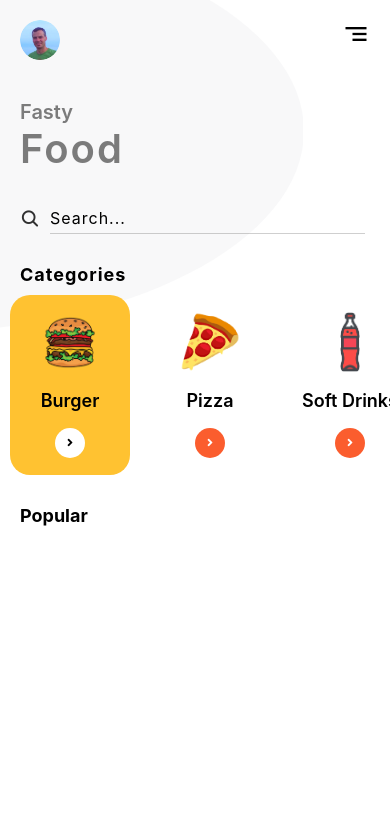
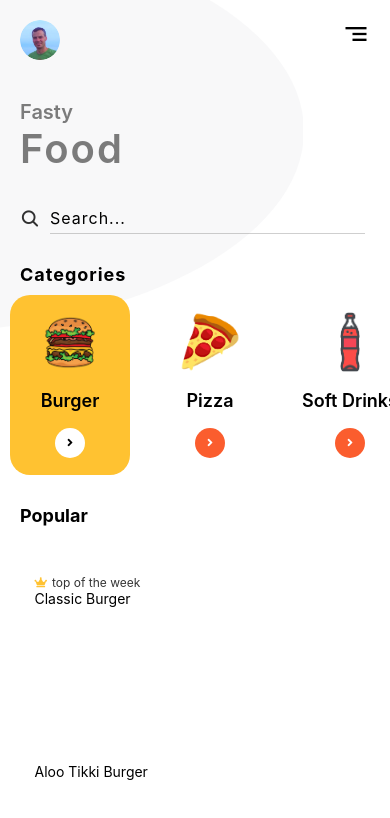
Before and after one commit to Saoa35/FastyFood, a React Native app: screen /home in a window 390 px wide. Shown: the top 818 px of the page. Built offline with nearby package versions, Linux system fonts and the light colour scheme.

Commit message:
+ added renderItems func.

```diff
--- a/src/components/Home.tsx
+++ b/src/components/Home.tsx
@@ -17,6 +17,57 @@ import {Category} from '../@types/inrefaces';
 
 const Home: React.FC = () => {
   const [currentSelected, setCurrentSelected] = useState(0);
+
+  const renderItems = (data, index) => {
+    return (
+      <TouchableOpacity
+        key={index}
+        style={{
+          width: '100%',
+          height: 180,
+          justifyContent: 'center',
+          alignItems: 'center',
+        }}>
+        <View
+          style={{
+            width: '90%',
+            height: 160,
+            backgroundColor: COLORS.white,
+            borderRadius: 20,
+            elevation: 4,
+            position: 'relative',
+            padding: 15,
+            flexDirection: 'row',
+            justifyContent: 'space-between',
+            alignItems: 'center',
+          }}>
+          <View style={{marginBottom: 50}}>
+            <View
+              style={{
+                flexDirection: 'row',
+                alignItems: 'center',
+                display: data.isTopOfTheWeek ? 'flex' : 'none',
+              }}>
+              <FontAwesome
+                name="crown"
+                style={{fontSize: 10, color: COLORS.accent}}
+              />
+              <Text
+                style={{
+                  fontSize: 12,
+                  color: COLORS.black,
+                  opacity: 0.8,
+                  marginLeft: 5,
+                }}>
+                top of the week
+              </Text>
+            </View>
+            <Text>{data.name}</Text>
+          </View>
+        </View>
+      </TouchableOpacity>
+    );
+  };
 
   const renderCatigories = ({item, index}: {item: Category; index: number}) => {
     return (
@@ -189,6 +240,7 @@ const Home: React.FC = () => {
             }}>
             Popular
           </Text>
+          {Categories[currentSelected].items.map(renderItems)}
         </View>
       </ScrollView>
     </View>
```
